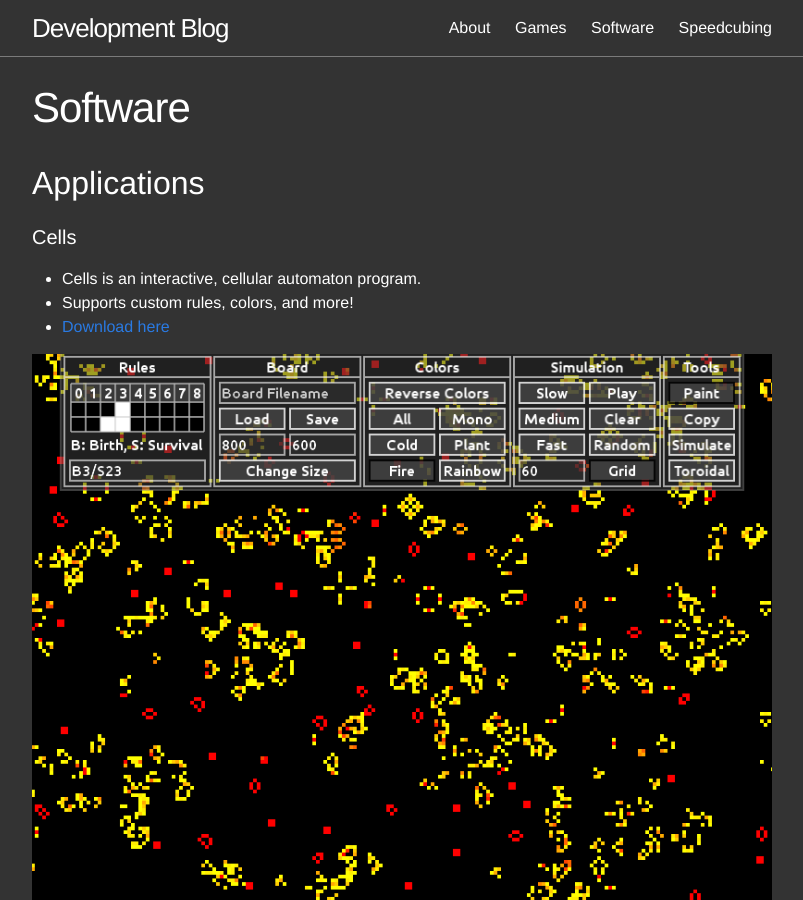
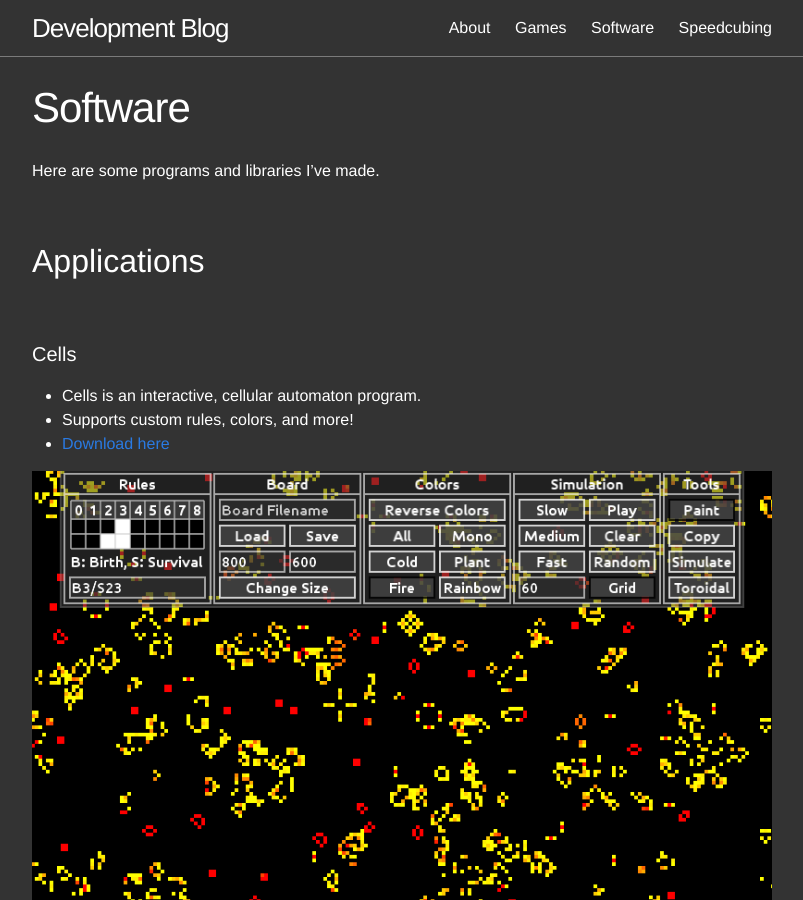
Before and after one commit to ayebear/ayebear-website, a Jekyll site: the page built from software.md, in a window 1280 px wide and 900 px high. Shown: the whole window, without its empty margins (238-1041 px from the left). Built offline with Jekyll 4.4.1, drawn with Linux system fonts in a browser that asks for light colours.

Commit message:
Updated software page to be consistent with games page

```diff
--- a/software.md
+++ b/software.md
@@ -4,72 +4,98 @@
 permalink: /software/
 ---
 
+Here are some programs and libraries I've made.
+
+<br>
+
 ## Applications
+
+<br>
 
 #### Cells
 
-- Cells is an interactive, cellular automaton program.
-- Supports custom rules, colors, and more!
-- [Download here](https://github.com/ayebear/Cells)
+-   Cells is an interactive, cellular automaton program.
+-   Supports custom rules, colors, and more!
+-   [Download here](https://github.com/ayebear/Cells)
 
 ![Screenshot of Cells]({{ site.url }}/data/Cells.png)
 
+<br>
+
 #### NetDraw
 
-- A simple, network-synchronized, paint program.
-- Multiple clients can connect to a server, and all draw on the same board.
-- The drawing tool can change size, color, and transparency.
-- [Source code and more information](https://github.com/ayebear/NetDraw)
+-   A simple, network-synchronized, paint program.
+-   Multiple clients can connect to a server, and all draw on the same board.
+-   The drawing tool can change size, color, and transparency.
+-   [Source code and more information](https://github.com/ayebear/NetDraw)
 
 ![Screenshot of NetDraw]({{ site.url }}/data/NetDraw.png)
 
+<br>
+
 #### OTP Chat
 
-- ~~To be released eventually...~~ 2020 update: This is only as secure as the PRNG. In theory this style of OTP sounds secure, but in practice it's not great. There are now apps like [Signal](https://signal.org/) that are free and open source, which use a form of forward secrecy, to achieve secure messaging.
-- OTP Chat is a theoretically **uncrackable** communication program.
-- To be more clear, all of your messages are encrypted with OTP (One Time Pad), so the only way to decrypt them is to have the original key data.
-- The data used for encryption (and decryption) in the key file is **immediately** overwritten with new random data. This is to prevent someone obtaining your key file in the future to decrypt previous conversations.
-- This prevents MITM attacks and packet capturing from revealing your private conversations!
-- Note: You'll need to manually distribute a key file with each person you plan to chat with. This is best done offline, and in person.
-- [Will be available here](https://github.com/ayebear/OTPChat)
+-   ~~To be released eventually...~~ 2020 update: This is only as secure as the PRNG. In theory this style of OTP sounds secure, but in practice it's not great. There are now apps like [Signal](https://signal.org/) that are free and open source, which use a form of forward secrecy, to achieve secure messaging.
+-   OTP Chat is a theoretically **uncrackable** communication program.
+-   To be more clear, all of your messages are encrypted with OTP (One Time Pad), so the only way to decrypt them is to have the original key data.
+-   The data used for encryption (and decryption) in the key file is **immediately** overwritten with new random data. This is to prevent someone obtaining your key file in the future to decrypt previous conversations.
+-   This prevents MITM attacks and packet capturing from revealing your private conversations!
+-   Note: You'll need to manually distribute a key file with each person you plan to chat with. This is best done offline, and in person.
+-   [Will be available here](https://github.com/ayebear/OTPChat)
+
+<br>
 
 #### Tileset Generator
 
-- Combines a directory of images into a single image file, as a grid layout.
-- This is very useful for 2D games that use sprite sheets of lots of images.
-- [Source code and more information](https://github.com/ayebear/TilesetGenerator)
+-   Combines a directory of images into a single image file, as a grid layout.
+-   This is very useful for 2D games that use sprite sheets of lots of images.
+-   [Source code and more information](https://github.com/ayebear/TilesetGenerator)
+
+<br>
 
 #### Old Programs
 
-- Here are a collection of AutoIt programs that I wrote many years ago before I knew anything about proper programming practices.
-- [Download here](https://dl.dropboxusercontent.com/u/10528991/downloads/AutoIt%20Programs.7z)
+-   Here are a collection of AutoIt programs that I wrote many years ago before I knew anything about proper programming practices.
+-   [Download here](https://dl.dropboxusercontent.com/u/10528991/downloads/AutoIt%20Programs.7z)
+
+<br>
 
 ## Libraries
 
+<br>
+
 #### NAGE
 
-- Stands for "Not A Game Engine"
-- It contains all of the libraries and generic code I've written while working on games in the past.
-- [Source code and more information](https://github.com/ayebear/NAGE)
+-   Stands for "Not A Game Engine"
+-   It contains all of the libraries and generic code I've written while working on games in the past.
+-   [Source code and more information](https://github.com/ayebear/NAGE)
+
+<br>
 
 #### OTPlib
 
-- A practical implementation of one-time-pad (OTP) encryption.
-- It uses key files containing random data, which can be generated with the provided code.
-- [Source code and more information](https://github.com/ayebear/otplib)
+-   A practical implementation of one-time-pad (OTP) encryption.
+-   It uses key files containing random data, which can be generated with the provided code.
+-   [Source code and more information](https://github.com/ayebear/otplib)
+
+<br>
 
 #### Netlib
 
-- A simple TCP server and client
-- Can bind callbacks which are automatically called based on different packet "types"
-- Great for creating networked applications
-- [Source code and more information](https://github.com/ayebear/netlib)
+-   A simple TCP server and client
+-   Can bind callbacks which are automatically called based on different packet "types"
+-   Great for creating networked applications
+-   [Source code and more information](https://github.com/ayebear/netlib)
+
+<br>
 
 #### ConfigFile
 
-- A very easy to use configuration file format
-- Used like a dictionary (actually uses a std::map)
-- Supports various data types, including jagged arrays
-- [Source code and more information](https://github.com/ayebear/ConfigFile)
+-   A very easy to use configuration file format
+-   Used like a dictionary (actually uses a std::map)
+-   Supports various data types, including jagged arrays
+-   [Source code and more information](https://github.com/ayebear/ConfigFile)
+
+<br>
 
 You can check out some other code on [my GitHub profile](https://github.com/ayebear).
```
